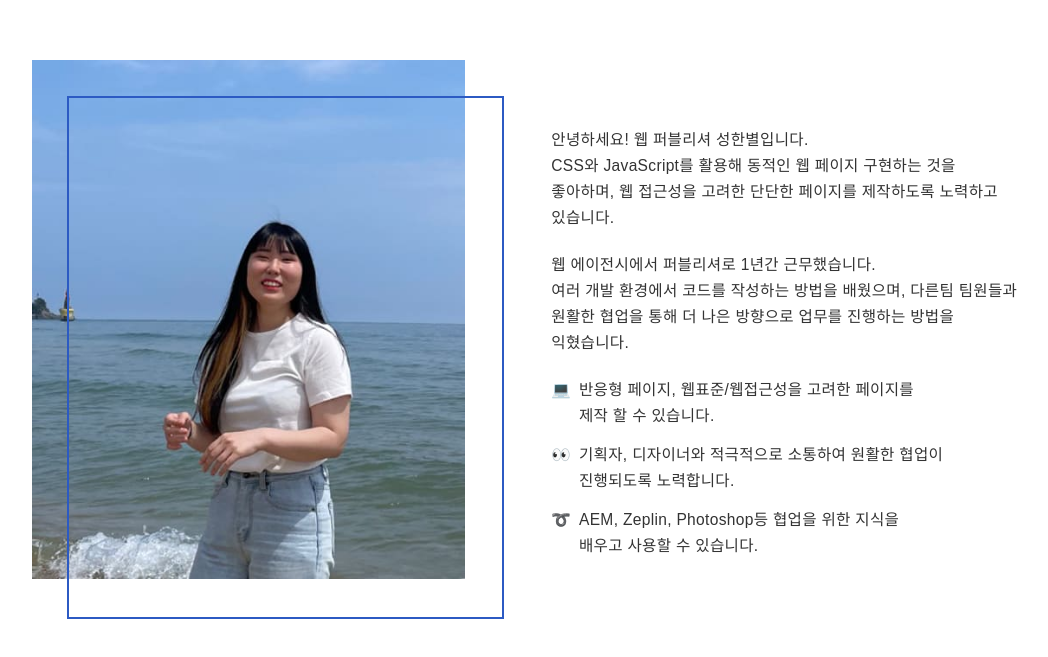
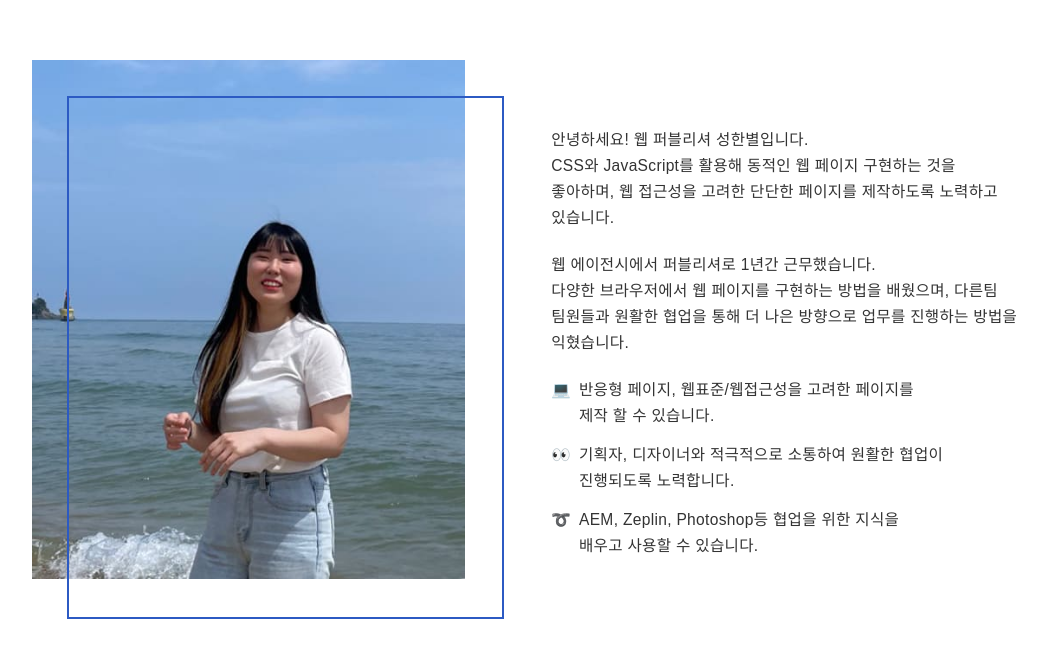
Before and after one commit to starhana/portfolio, a plain HTML site: page index.html in a window 1280 px wide. Shown: the part 903-1560 px from the top of the page, without its empty margins (106-1154 px from the left). Drawn offline with Linux system fonts and the light colour scheme.

Commit message:
230102_pm3
자기소개 문단 수정

```diff
--- a/index.html
+++ b/index.html
@@ -39,7 +39,7 @@
                         </div>
                         <div class="desc">
                             <p>웹 에이전시에서 퍼블리셔로 1년간 근무했습니다.</p>
-                            <p>여러 개발 환경에서 코드를 작성하는 방법을 배웠으며, 다른팀 팀원들과 원활한 협업을 통해 더 나은 방향으로 업무를 진행하는 방법을 익혔습니다.</p>
+                            <p>다양한 브라우저에서 웹 페이지를 구현하는 방법을 배웠으며, 다른팀 팀원들과 원활한 협업을 통해 더 나은 방향으로 업무를 진행하는 방법을 익혔습니다.</p>
                         </div>
                         <div class="desc mark">
                             <p><span class="sign">💻</span>반응형 페이지, 웹표준/웹접근성을 고려한 페이지를 <span class="wsnr">제작 할 수 있습니다.</span></p>
```
